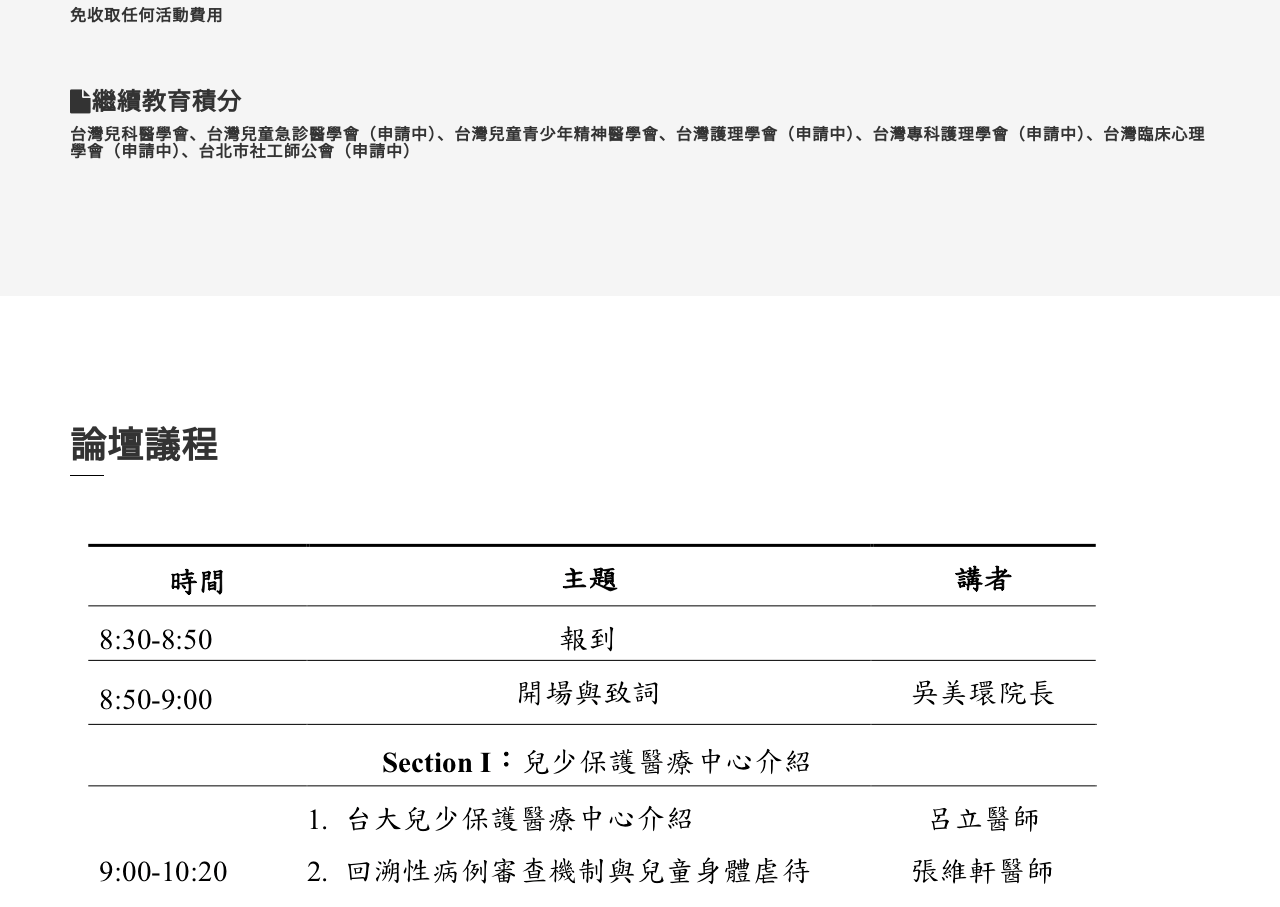
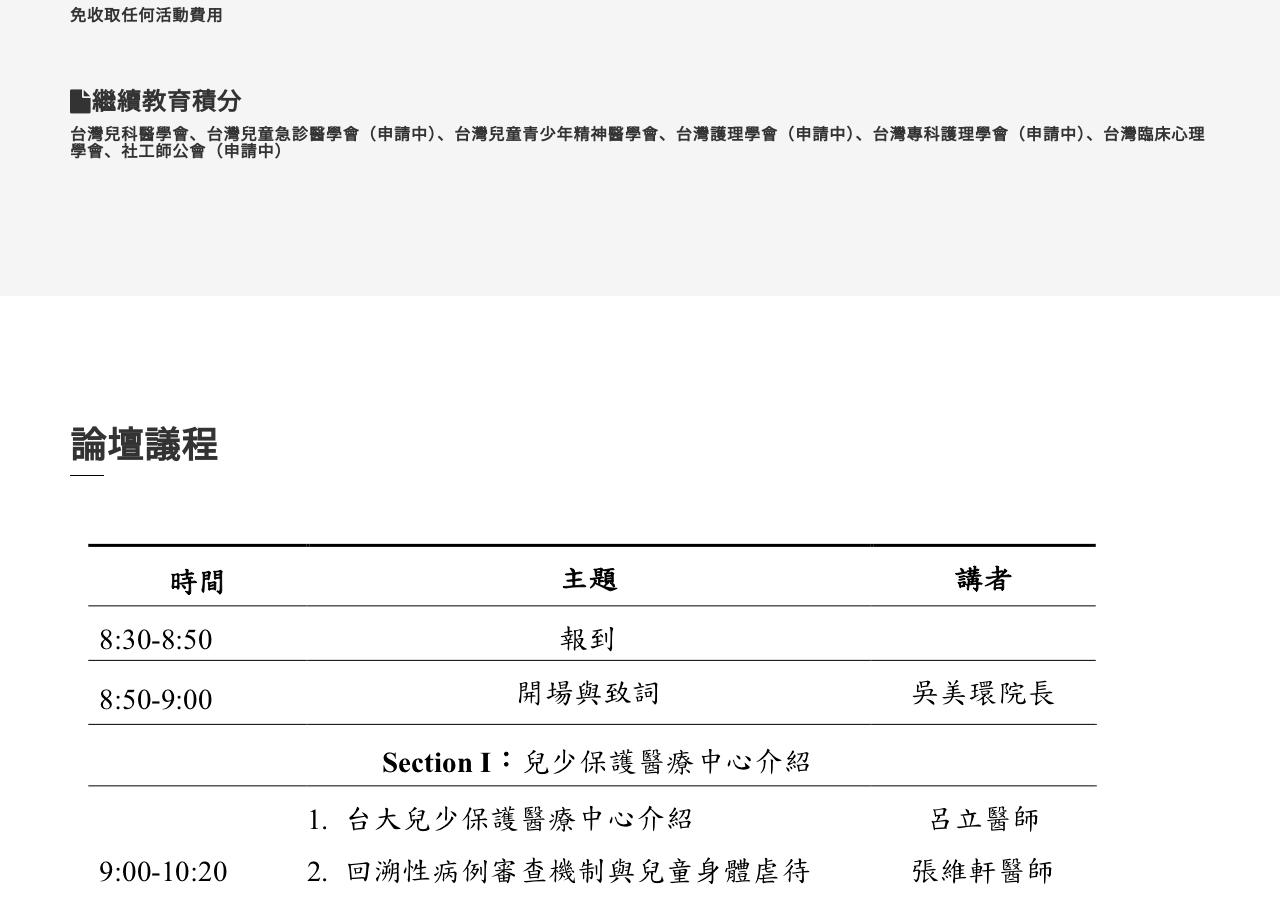
Before and after one commit to ntuhchildprotect/ntuhchildprotect, a plain HTML site: page index.html in a window 1280 px wide. Shown: the part 2048-2955 px from the top of the page. Drawn offline with Linux system fonts and the light colour scheme.

Commit message:
20180425update
update

```diff
--- a/index.html
+++ b/index.html
@@ -194,7 +194,7 @@
 
 				<div class="col-md-12 col-sm-6 st-service">
 					<h3><i class="fa fa-file" aria-hidden="true"></i>繼續教育積分</h3>
-					<h2>台灣兒科醫學會、台灣兒童急診醫學會（申請中）、台灣兒童青少年精神醫學會、台灣護理學會（申請中）、台灣專科護理學會（申請中）、台灣臨床心理學會（申請中）、台北市社工師公會（申請中）</h2>
+					<h2>台灣兒科醫學會、台灣兒童急診醫學會（申請中）、台灣兒童青少年精神醫學會、台灣護理學會（申請中）、台灣專科護理學會（申請中）、台灣臨床心理學會、社工師公會（申請中）</h2>
 				</div>
 			</div>
 		</div>
```
